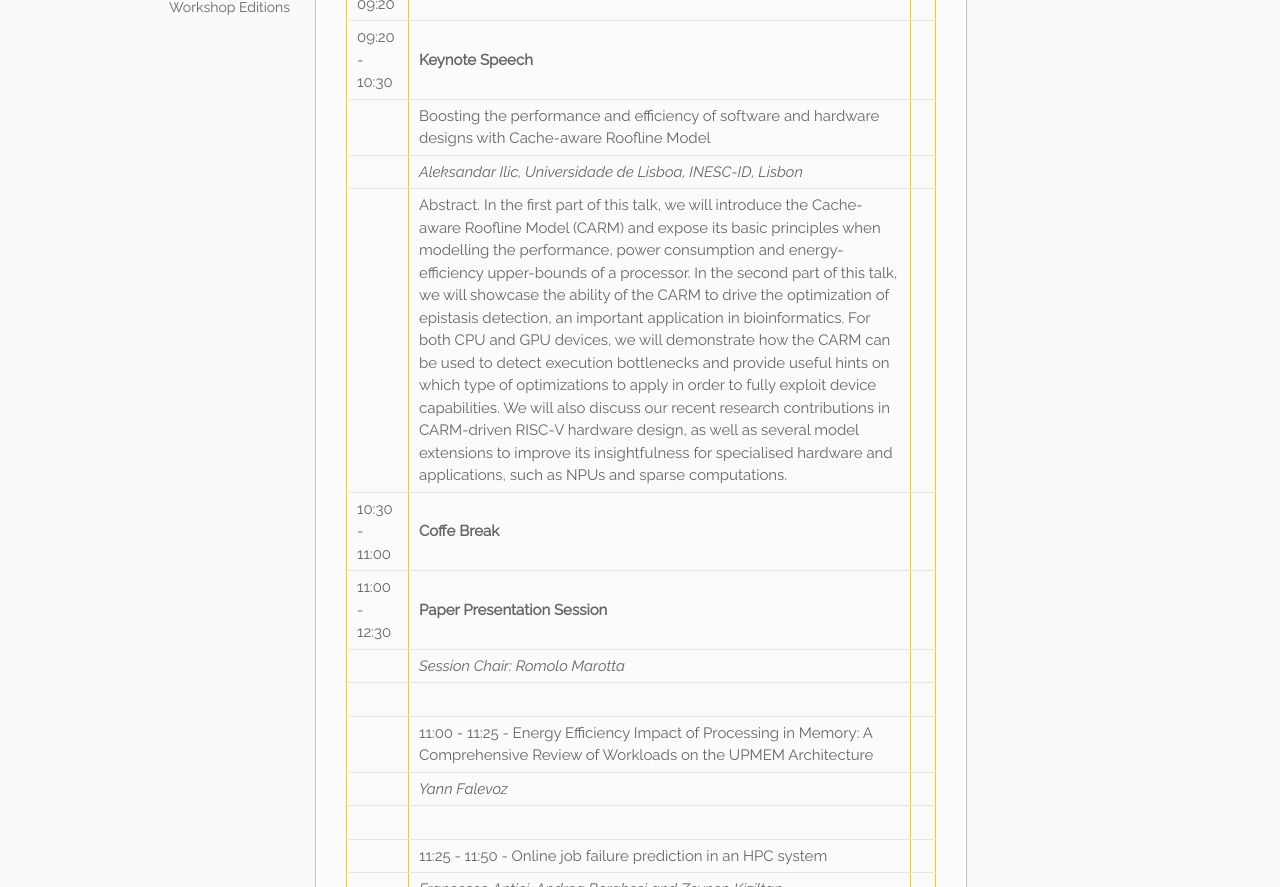
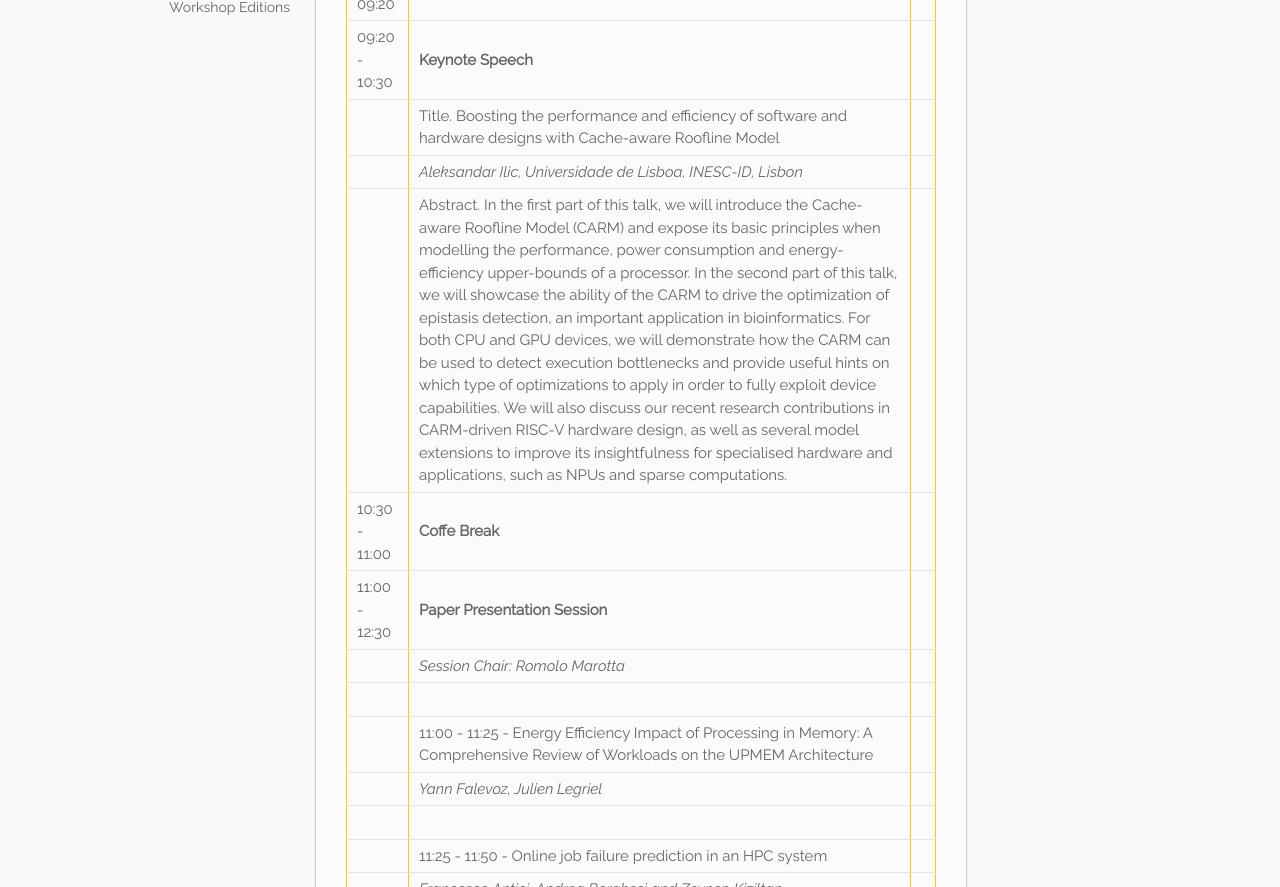
Before and after one commit to pecs-workshop/pecs-workshop.github.io, a Jekyll site: the page built from _2023/05.program.md, in a window 1280 px wide and 1400 px high. Shown: the part 398-1285 px from the top of the window. Built offline with Jekyll 4.4.1, drawn with Linux system fonts in a browser that asks for light colours.

Commit message:
program updates

```diff
--- a/_2023/05.program.md
+++ b/_2023/05.program.md
@@ -14,7 +14,7 @@ All times are Eastern European Time (EET).
 
 | 09:15 - 09:20 | **Chairs' Welcome to PECS 2023** |
 | 09:20 - 10:30 | **Keynote Speech** |
-| | Boosting the performance and efficiency of software and hardware designs with Cache-aware Roofline Model |
+| | Title. Boosting the performance and efficiency of software and hardware designs with Cache-aware Roofline Model |
 | | *Aleksandar Ilic, Universidade de Lisboa, INESC-ID, Lisbon* |
 | |Abstract. In the first part of this talk, we will introduce the Cache-aware Roofline Model (CARM) and expose its basic principles when modelling the performance, power consumption and energy-efficiency upper-bounds of a processor. In the second part of this talk, we will showcase the ability of the CARM to drive the optimization of epistasis detection, an important application in bioinformatics. For both CPU and GPU devices, we will demonstrate how the CARM can be used to detect execution bottlenecks and provide useful hints on which type of optimizations to apply in order to fully exploit device capabilities. We will also discuss our recent research contributions in CARM-driven RISC-V hardware design, as well as several model extensions to improve its insightfulness for specialised hardware and applications, such as NPUs and sparse computations.||
 | 10:30 - 11:00 | **Coffe Break** |
@@ -22,7 +22,7 @@ All times are Eastern European Time (EET).
 | | *Session Chair: Romolo Marotta* |
 | | |
 | | 11:00 - 11:25 - Energy Efficiency Impact of Processing in Memory: A Comprehensive Review of Workloads on the UPMEM Architecture |
-| | *Yann Falevoz* |
+| | *Yann Falevoz, Julien Legriel* |
 | | |
 | | 11:25 - 11:50 - Online job failure prediction in an HPC system |
 | | *Francesco Antici, Andrea Borghesi and Zeynep Kiziltan* |
```
